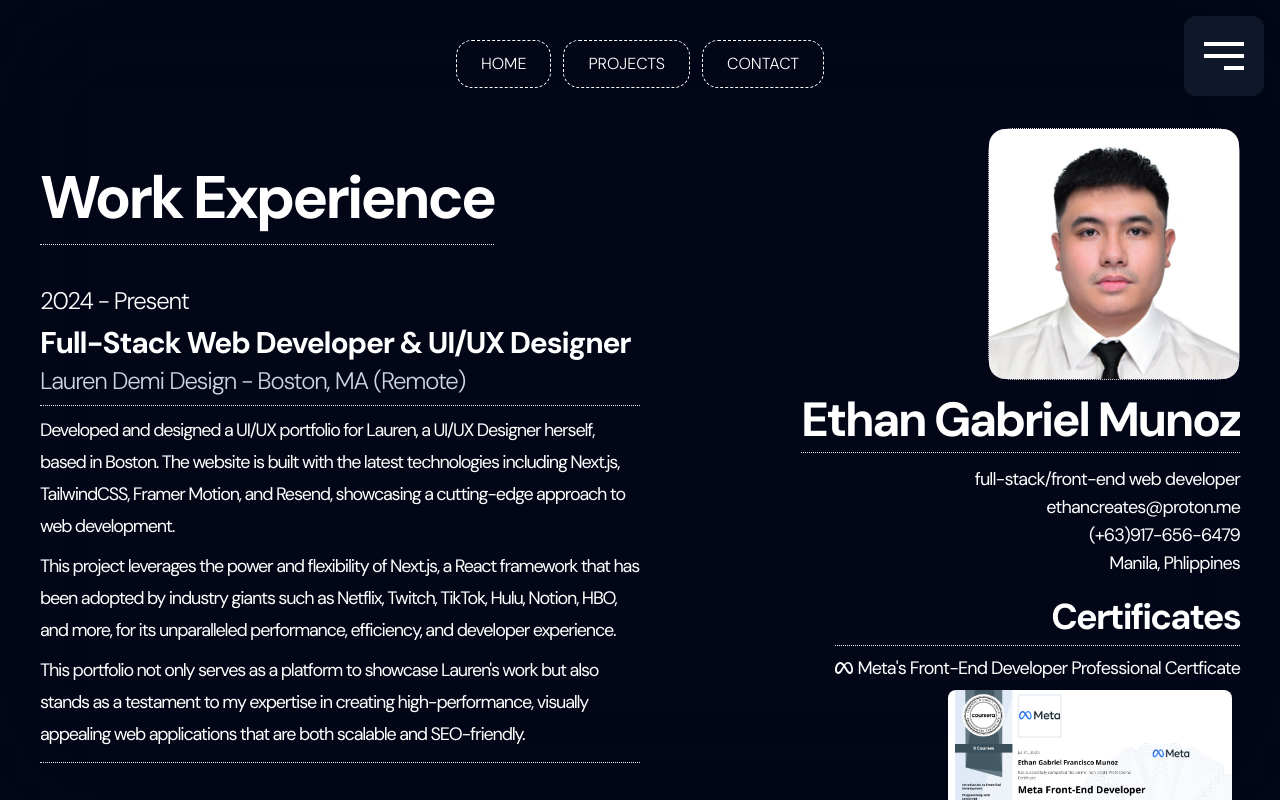
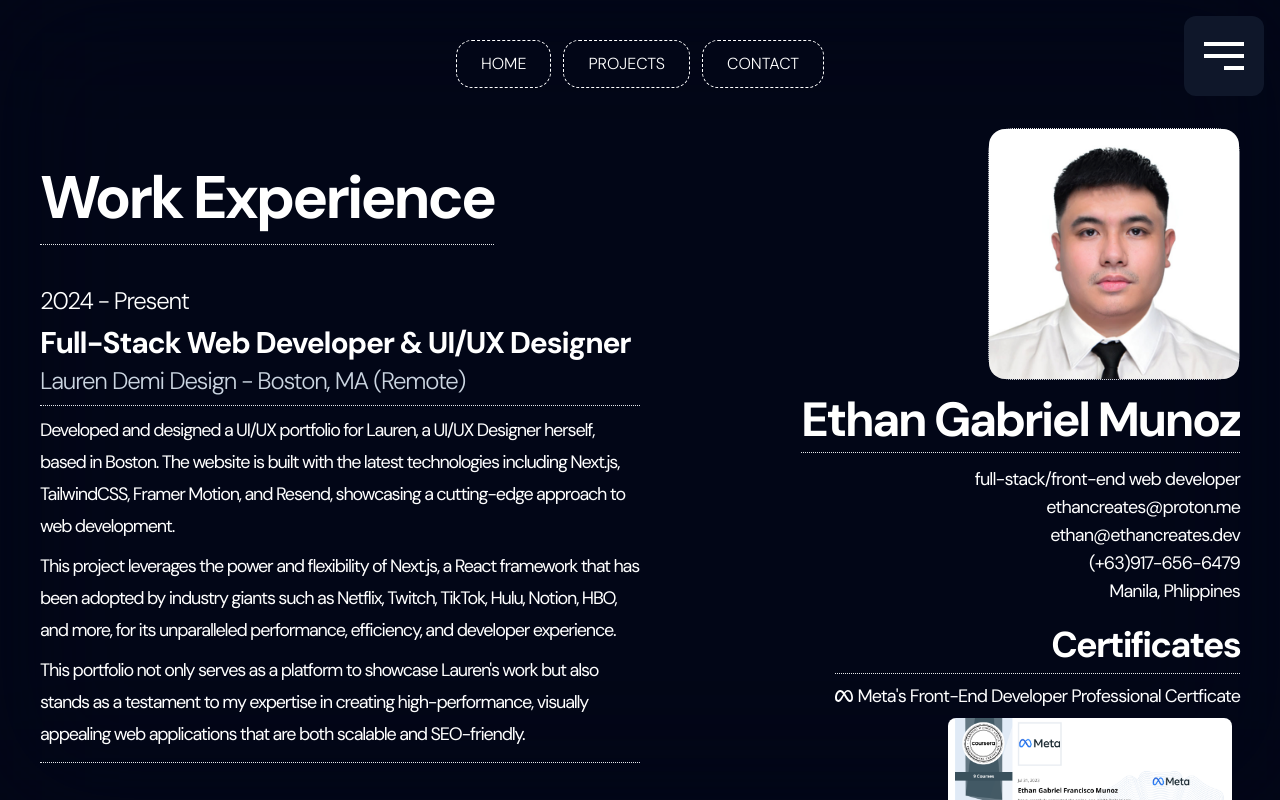
Before and after one commit to ethancreates/ethancreates-portfolio, a Next.js app: page /about in a window 1280 px wide. Shown: the top 800 px of the page. Built offline with nearby package versions, Linux system fonts and the light colour scheme.

Commit message:
added ethan@ethancreates.dev

```diff
--- a/src/app/about/page.tsx
+++ b/src/app/about/page.tsx
@@ -70,6 +70,7 @@
           <div className="text-right max-sm:text-center mt-3 text-lg tracking-tighter">
             <h3>full-stack/front-end web developer</h3>
             <h3>ethancreates@proton.me</h3>
+            <h3>ethan@ethancreates.dev</h3>
             <h3>(+63)917-656-6479</h3>
             <h3>Manila, Phlippines</h3>
           </div>
```
